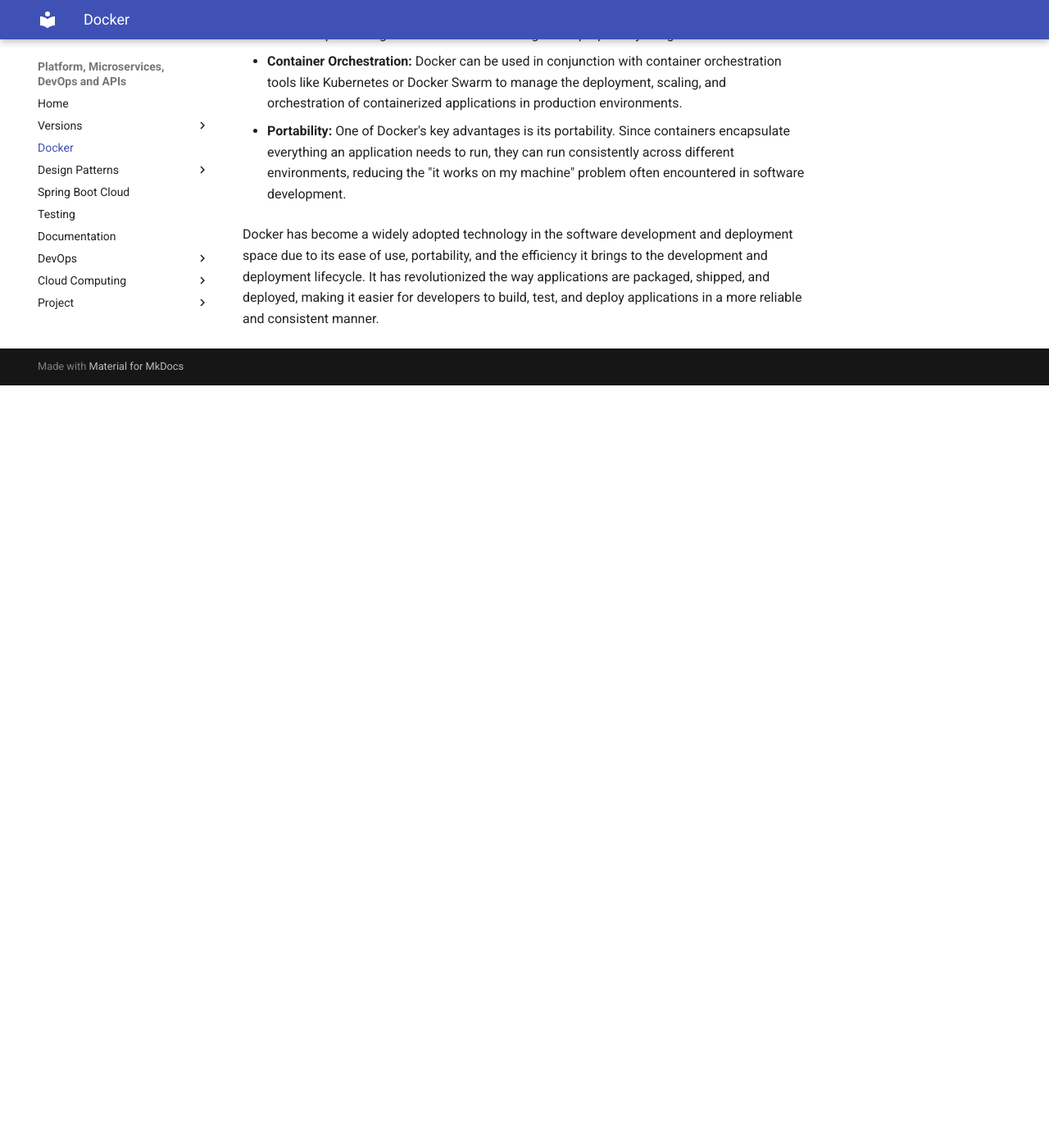
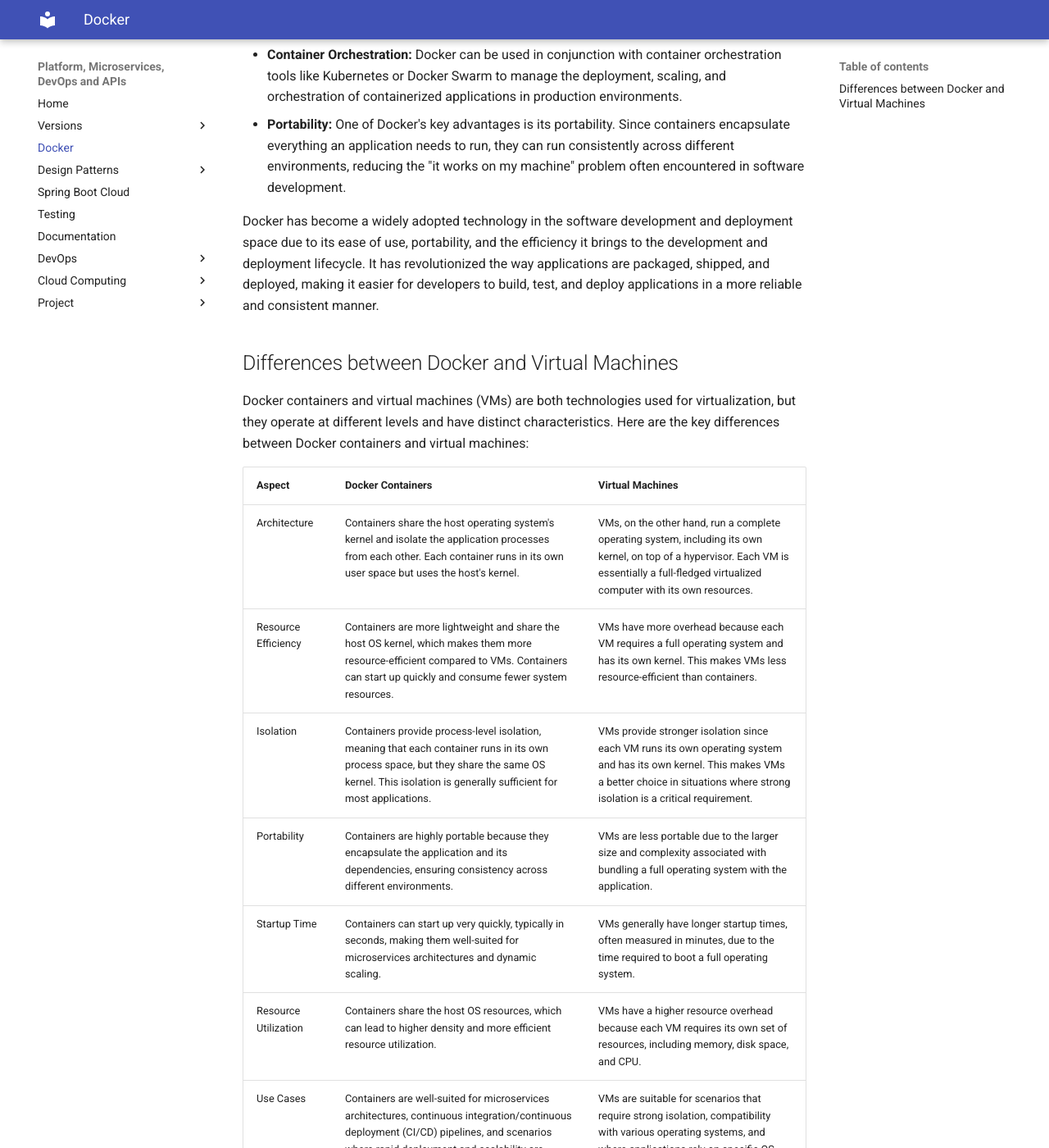
Before and after one commit to hsandmann/platform, an MkDocs documentation site: the page built from docs/docker.md, in a window 1280 px wide and 1400 px high, scrolled down 1141 px. Shown: the whole window at 82% size. Built offline with MkDocs 1.6.1 and Material for MkDocs 9.7.7, drawn with Linux system fonts in a browser that asks for light colours; before the commit the page ends 1611 px from its top, so only the background shows below that; some of the changed text lies outside the part shown.

Commit message:
Initial Version

```diff
--- a/docs/docker.md
+++ b/docs/docker.md
@@ -13,17 +13,34 @@
 Here are some key concepts and components of Docker:
 
 - **Containerization:** Containers are lightweight, standalone, and executable packages that include everything needed to run a piece of software, including the code, runtime, libraries, and system tools. Containers isolate applications from their environment, making them portable and consistent across various systems.
-
 - **Docker Engine:** This is the core component of Docker. It is a lightweight and portable runtime that can run containers on various operating systems, including Linux and Windows. The Docker Engine consists of a server, a REST API, and a command-line interface.
-
 - **Docker Image:** An image is a lightweight, standalone, and executable package that includes everything needed to run a piece of software, including the code, a runtime, libraries, environment variables, and config files. Images are used to create containers.
-
 - **Dockerfile:** A Dockerfile is a text file that contains instructions for building a Docker image. It specifies the base image, sets up the environment, installs dependencies, and configures the application.
-
 - **Registry:** Docker images can be stored in registries, which are repositories for sharing and distributing container images. Docker Hub is a popular public registry, and organizations often use private registries to store and manage their proprietary images.
-
 - **Container Orchestration:** Docker can be used in conjunction with container orchestration tools like Kubernetes or Docker Swarm to manage the deployment, scaling, and orchestration of containerized applications in production environments.
-
 - **Portability:** One of Docker's key advantages is its portability. Since containers encapsulate everything an application needs to run, they can run consistently across different environments, reducing the "it works on my machine" problem often encountered in software development.
 
 Docker has become a widely adopted technology in the software development and deployment space due to its ease of use, portability, and the efficiency it brings to the development and deployment lifecycle. It has revolutionized the way applications are packaged, shipped, and deployed, making it easier for developers to build, test, and deploy applications in a more reliable and consistent manner.
+
+## Differences between Docker and Virtual Machines
+
+Docker containers and virtual machines (VMs) are both technologies used for virtualization, but they operate at different levels and have distinct characteristics. Here are the key differences between Docker containers and virtual machines:
+
+| Aspect | Docker Containers | Virtual Machines |
+|:-|:-|:-|
+| Architecture | Containers share the host operating system's kernel and isolate the application processes from each other. Each container runs in its own user space but uses the host's kernel. | VMs, on the other hand, run a complete operating system, including its own kernel, on top of a hypervisor. Each VM is essentially a full-fledged virtualized computer with its own resources. |
+| Resource Efficiency | Containers are more lightweight and share the host OS kernel, which makes them more resource-efficient compared to VMs. Containers can start up quickly and consume fewer system resources. | VMs have more overhead because each VM requires a full operating system and has its own kernel. This makes VMs less resource-efficient than containers. |
+| Isolation | Containers provide process-level isolation, meaning that each container runs in its own process space, but they share the same OS kernel. This isolation is generally sufficient for most applications. | VMs provide stronger isolation since each VM runs its own operating system and has its own kernel. This makes VMs a better choice in situations where strong isolation is a critical requirement. |
+| Portability | Containers are highly portable because they encapsulate the application and its dependencies, ensuring consistency across different environments. | VMs are less portable due to the larger size and complexity associated with bundling a full operating system with the application. |
+| Startup Time | Containers can start up very quickly, typically in seconds, making them well-suited for microservices architectures and dynamic scaling. | VMs generally have longer startup times, often measured in minutes, due to the time required to boot a full operating system. |
+| Resource Utilization | Containers share the host OS resources, which can lead to higher density and more efficient resource utilization. | VMs have a higher resource overhead because each VM requires its own set of resources, including memory, disk space, and CPU. |
+| Use Cases | Containers are well-suited for microservices architectures, continuous integration/continuous deployment (CI/CD) pipelines, and scenarios where rapid deployment and scalability are crucial. | VMs are suitable for scenarios that require strong isolation, compatibility with various operating systems, and where applications rely on specific OS configurations. |
+
+<figure markdown>
+    ![VM vs Docker](https://cloudacademy.com/wp-content/uploads/2019/10/Docker-vs..png){ width="100" }
+    <figcaption><i>Source: <a href="https://cloudacademy.com/blog/docker-vs-virtual-machines-differences-you-should-know/" target="_blank">Docker vs. Virtual Machines: Differences You Should Know</a><i></figcaption>
+</figure>
+
+In summary, Docker containers and virtual machines have different levels of abstraction and are suitable for different use cases. Containers are lightweight, portable, and efficient, making them popular for modern application development and deployment practices. Virtual machines provide stronger isolation and are more suitable for scenarios where running multiple instances of different operating systems is necessary. The choice between Docker containers and virtual machines depends on the specific requirements of the application and the environment in which it will be deployed.
+
+[^1]: [Docker vs. Virtual Machines: Differences You Should Know](https://cloudacademy.com/blog/docker-vs-virtual-machines-differences-you-should-know/)
--- a/mkdocs.yml
+++ b/mkdocs.yml
@@ -71,11 +71,8 @@
   - Cloud Computing:
     - AWS: aws.md
     - Cloud Foundry: cloud-foundry.md
-    - Heroku: heroku.md
-    - OpenShift: openshift.md
-    - Pivotal: pivotal.md
-    - Google Cloud: google-cloud.md
-    - Azure: azure.md
+    - Google Cloud Platform: google-cloud-platform.md
+    - Microsoft Azure: microsoft-azure.md
     - Terraform: terraform.md
   - Project:
     - Project: project.md
```
